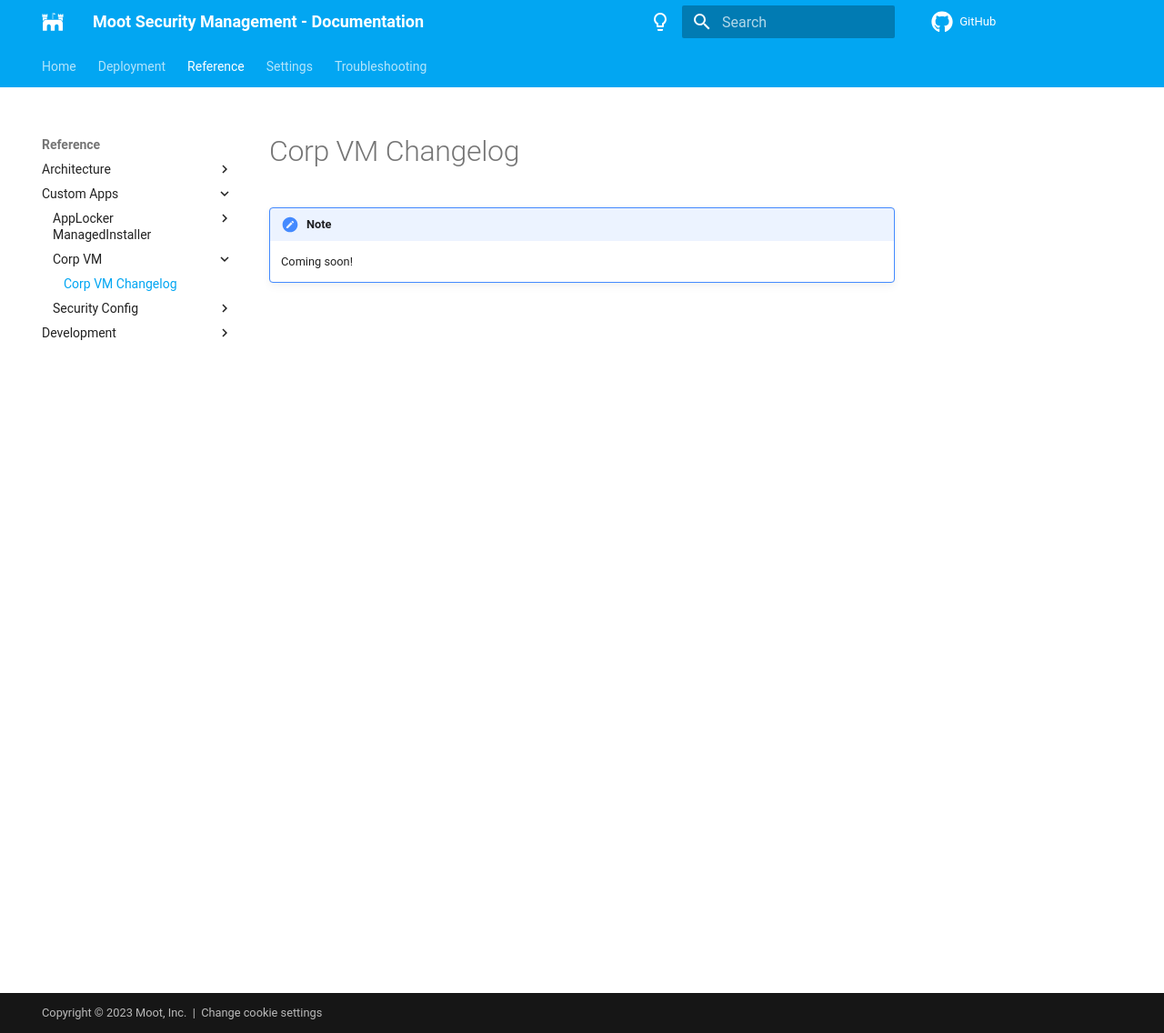
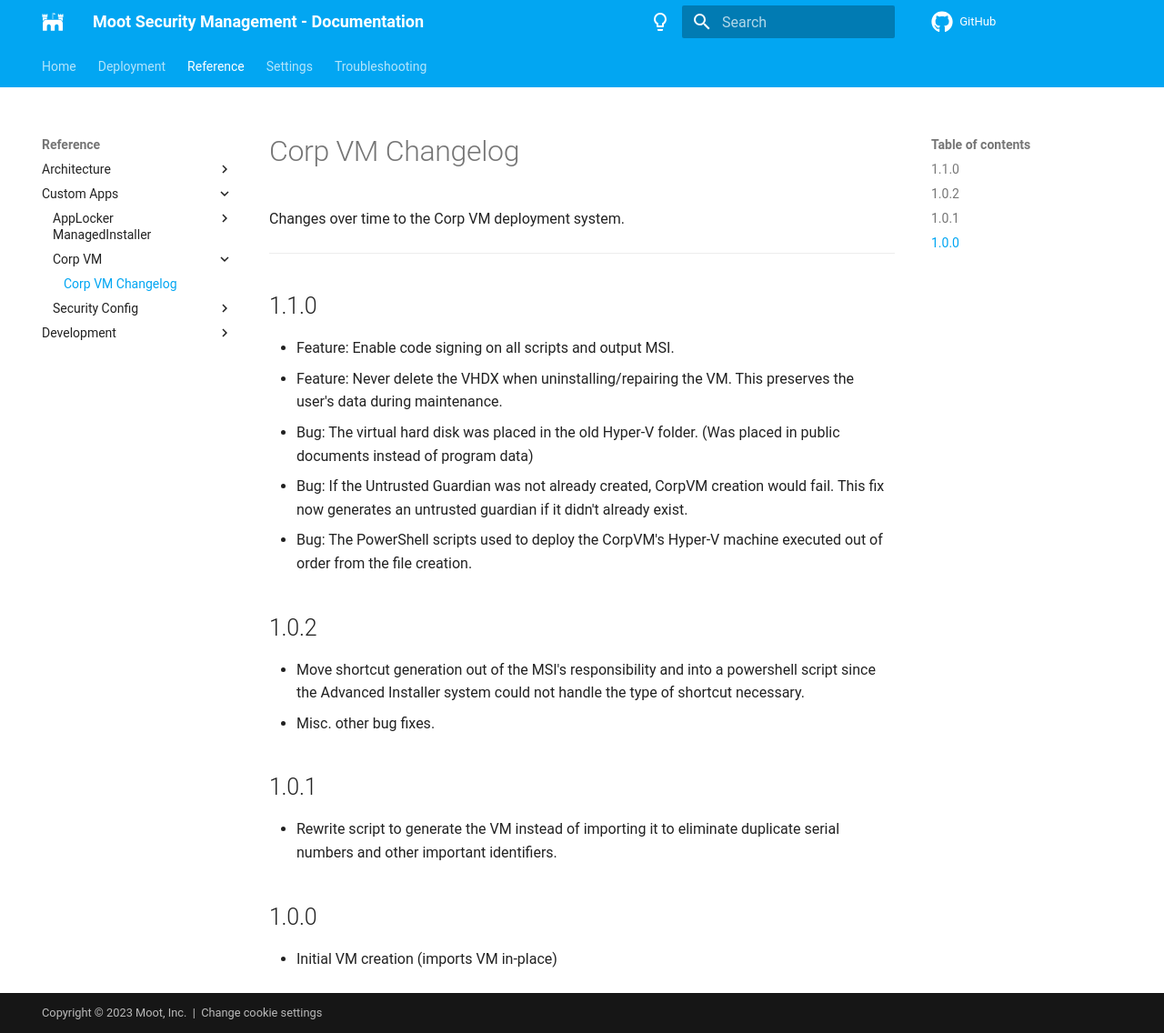
Before and after one commit to Software-Hardware-Integration-Lab/Documentation, an MkDocs documentation site: the page built from docs/Reference/Custom-Apps/Corp-VM/Changelog.md, in a window 1280 px wide and 1136 px high. Shown: the whole window at 91% size. Built offline with MkDocs 1.6.1 and Material for MkDocs 9.7.7, drawn with Linux system fonts in a browser that asks for light colours; comment, search, counter and statistics services are not loaded.

Commit message:
Add CorpVM Changelog
Add the changelog that was missing.

```diff
--- a/docs/Reference/Custom-Apps/Corp-VM/Changelog.md
+++ b/docs/Reference/Custom-Apps/Corp-VM/Changelog.md
@@ -1,4 +1,26 @@
 # Corp VM Changelog
 
-!!! note
-    Coming soon!
+Changes over time to the Corp VM deployment system.
+
+---
+
+## 1.1.0
+
+- Feature: Enable code signing on all scripts and output MSI.
+- Feature: Never delete the VHDX when uninstalling/repairing the VM. This preserves the user's data during maintenance.
+- Bug: The virtual hard disk was placed in the old Hyper-V folder. (Was placed in public documents instead of program data)
+- Bug: If the Untrusted Guardian was not already created, CorpVM creation would fail. This fix now generates an untrusted guardian if it didn't already exist.
+- Bug: The PowerShell scripts used to deploy the CorpVM's Hyper-V machine executed out of order from the file creation.
+
+## 1.0.2
+
+- Move shortcut generation out of the MSI's responsibility and into a powershell script since the Advanced Installer system could not handle the type of shortcut necessary.
+- Misc. other bug fixes.
+
+## 1.0.1
+
+- Rewrite script to generate the VM instead of importing it to eliminate duplicate serial numbers and other important identifiers.
+
+## 1.0.0
+
+- Initial VM creation (imports VM in-place)
```
